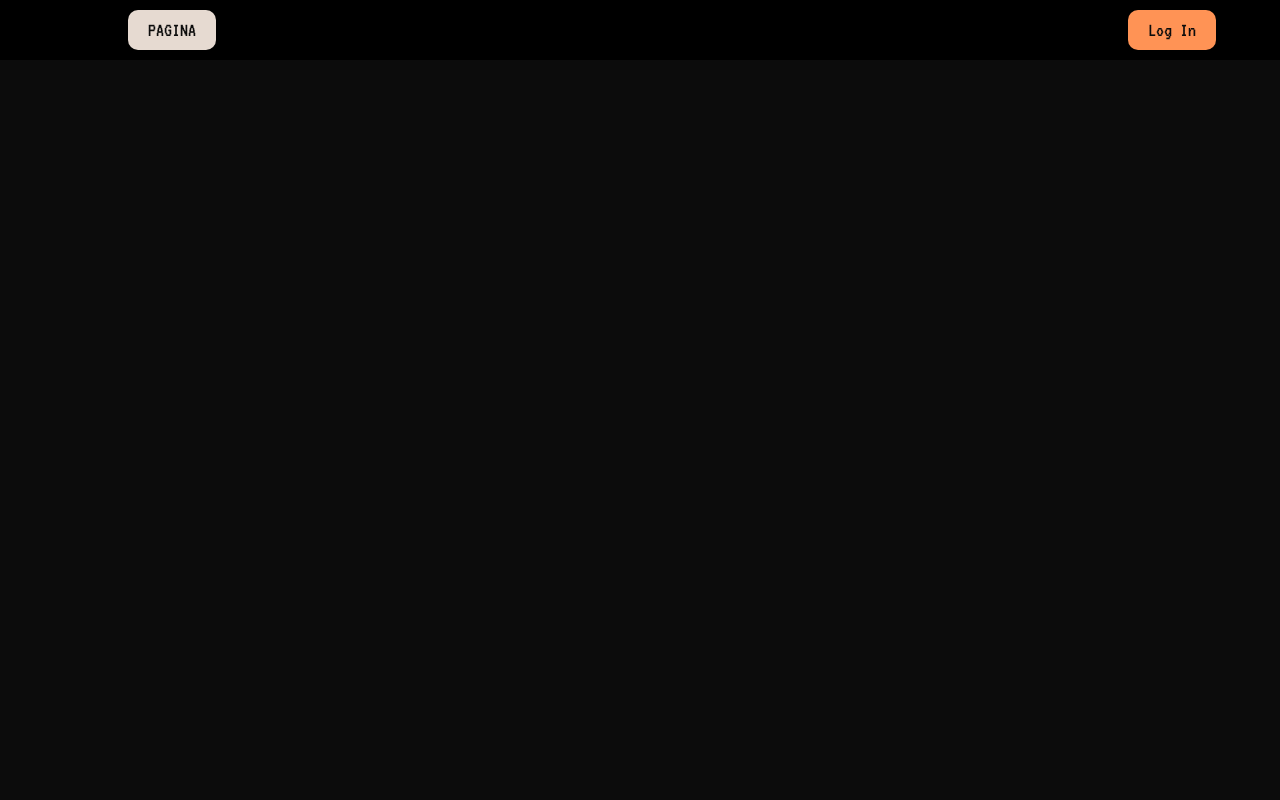
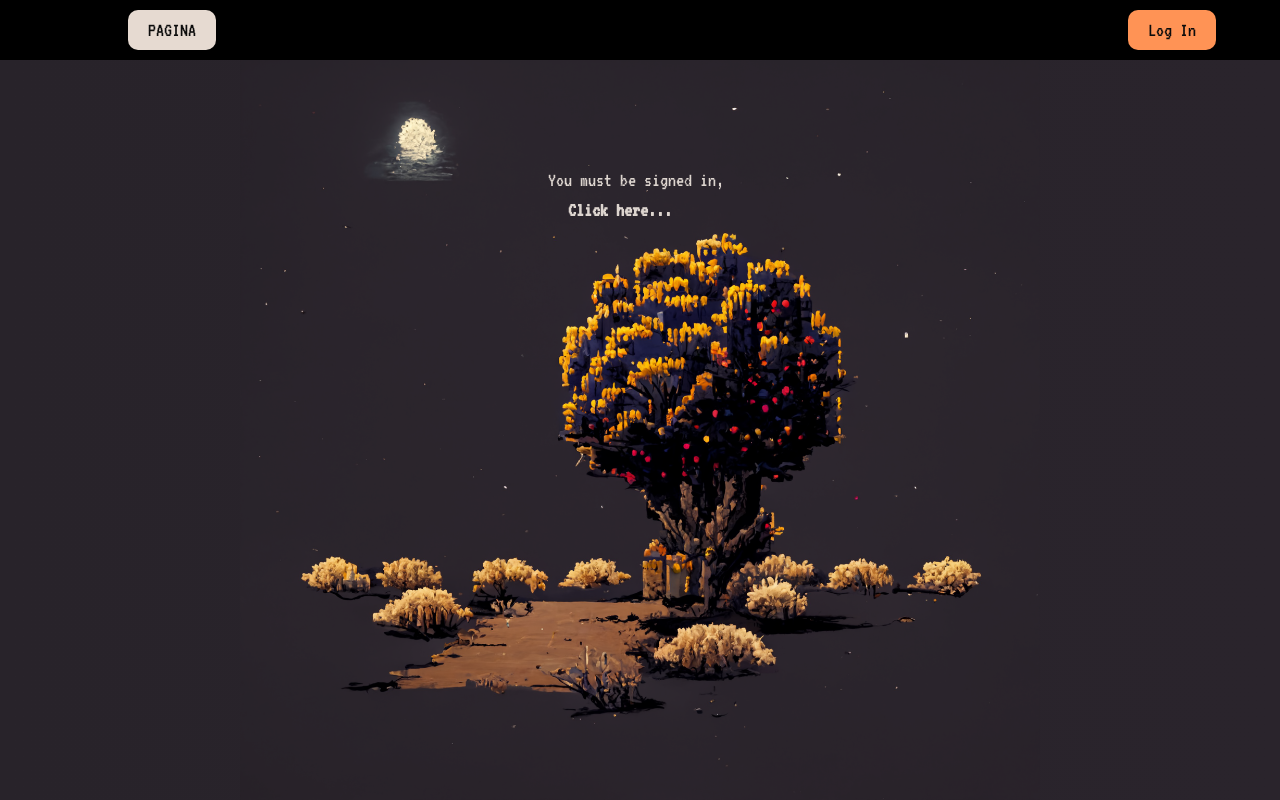
Before and after one commit to Jotadebeese/social-media-app, a Next.js app: page /admin in a window 1280 px wide. Built offline with nearby package versions, Linux system fonts and the light colour scheme; no server answers; a web font is replaced by a local one.

Commit message:
Added some changes to styles, 404 page and Admin

```diff
--- a/pages/404.js
+++ b/pages/404.js
@@ -9,7 +9,7 @@ export default function Custom404() {
                 <br/>that page does not exist.
             </h2>
             <Link href="/">
-                <button className="load-more">Go back!</button>
+                <button className="load-more"><b>Go back!</b></button>
             </Link>
         </div>
         <img src={'./404-page.png'} />
--- a/pages/admin/index.js
+++ b/pages/admin/index.js
@@ -1,7 +1,11 @@
+import AuthCheck from "@/components/AuthCheck";
+
 export default function AdminPostsPage({ }) {
     return (
         <main>
-
+            <AuthCheck>
+                <p>Putos!</p>
+            </AuthCheck>
         </main>
     )
 }
--- a/styles/globals.css
+++ b/styles/globals.css
@@ -76,7 +76,6 @@ a{text-decoration: none;}
   width: 50px;
   height: 50px;
   cursor: pointer;
-  background-color: var(--color-gray);
 }
 /* 404 page */
 
@@ -87,6 +86,10 @@ a{text-decoration: none;}
   width: 100%;
   height: 100%;
   background-color:#1A161A;
+}
+
+.auth {
+  background-image: linear-gradient(to right, #28232A , #2A242C);
 }
 
 .box-404 img {
@@ -226,7 +229,6 @@ button.load-more {
   margin: auto;
   border-radius: 50%;
   max-width: 100px;
-  background-color: var(--color-gray);
 }
 
 @media only screen and (max-width: 900px) {
```
